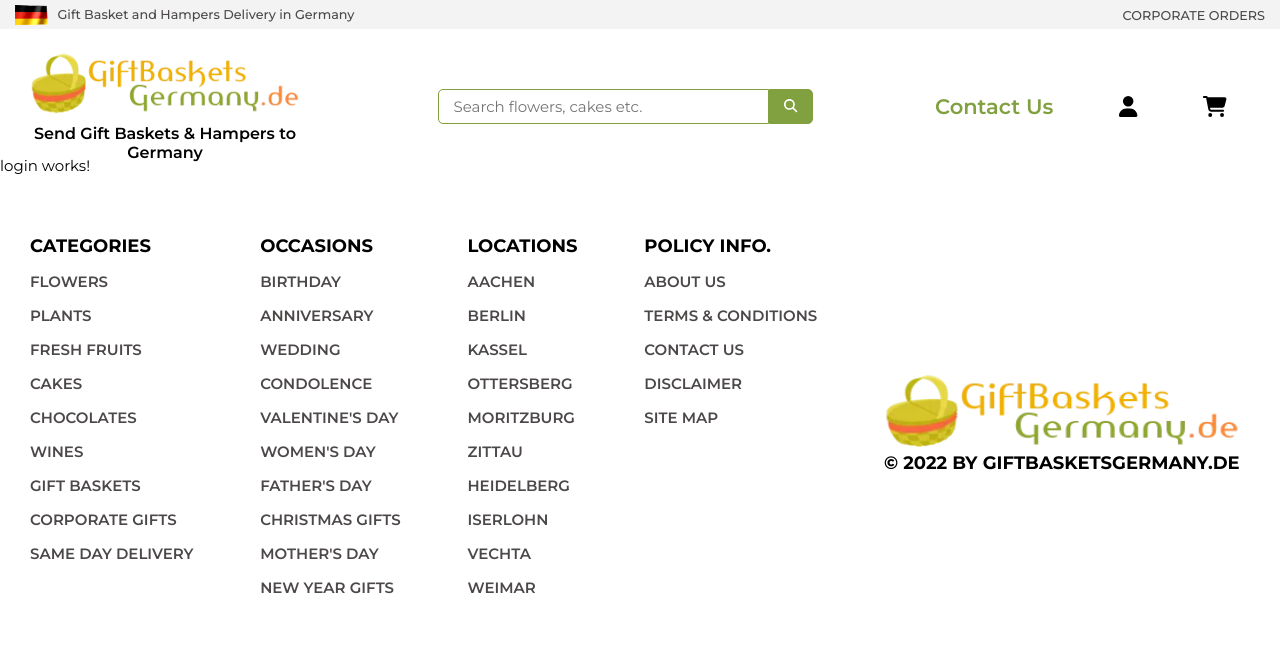
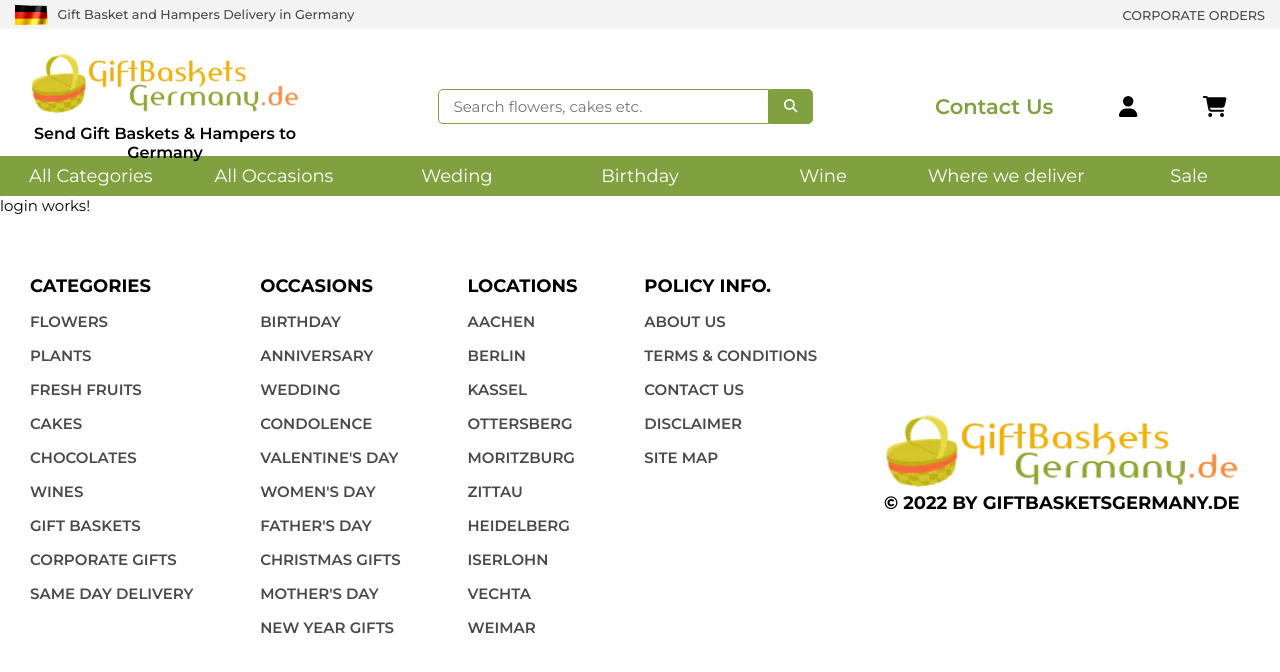
Before and after one commit to Atanu2001/angulargbg, an Angular app: page /login in a window 1280 px wide. Shown: the top 672 px of the page. Built offline with nearby package versions, Linux system fonts and the light colour scheme.

Commit message:
login page ready

```diff
--- a/src/app/login/login.component.html
+++ b/src/app/login/login.component.html
@@ -1,3 +1,4 @@
 <app-header></app-header>
+<app-nav></app-nav>
 <p>login works!</p>
 <app-footer></app-footer>
```
